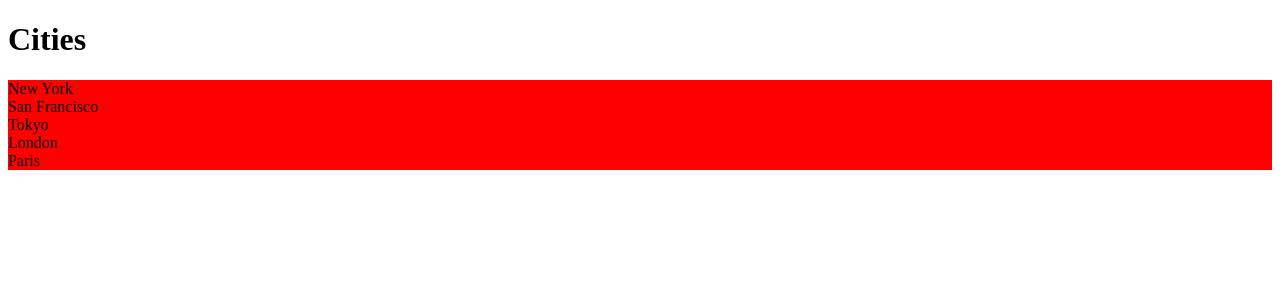
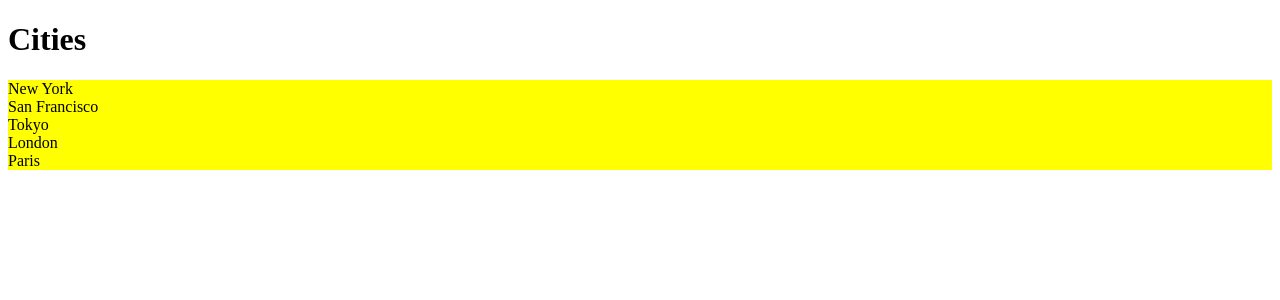
Before and after one commit to chienchuanw/react-learning, a React (Vite) app: page / in a window 1280 px wide. Shown: the top 300 px of the page. Built offline with nearby package versions, Linux system fonts and the light colour scheme.

Commit message:
Finished CSS modules

```diff
--- a/src/components/ListGroup/ListGroup.css
+++ /dev/null
@@ -1,4 +0,0 @@
-.list-group {
-    list-style: none;
-    padding: 0px;
-}
--- /dev/null
+++ b/src/components/ListGroup/ListGroup.module.css
@@ -0,0 +1,8 @@
+.listGroup {
+    list-style: none;
+    padding: 0px;
+}
+
+.container {
+    background-color: yellow;
+}
--- a/src/components/ListGroup/ListGroup.tsx
+++ b/src/components/ListGroup/ListGroup.tsx
@@ -1,7 +1,8 @@
 import { Fragment } from "react/jsx-runtime";
 import { MouseEvent } from "react";
 import { useState } from "react";
-import './ListGroup.css'
+// "styles" is just a regular JS object that has all the classes we have defined.
+import styles from './ListGroup.module.css';
 
 function ListGroup() {
   const items = ['New York', 'San Francisco', 'Tokyo', 'London', 'Paris'];
@@ -256,7 +257,9 @@
     <>
       <h1>{ heading }</h1>
       {items.length === 0 && <p>No item found</p>}
-      <ul className="list-group">
+      {/* To use CSS module, we have to use curly braces instead of quotation marks. */}
+      {/* Since JS do not accept kabab case as a property name, we have to use square brackets like style['list-group'] instead of dot notation. */}
+      <ul className={[styles.listGroup, styles.container].join(' ')}>
         {items.map((item, index) =>
 
         <li
```
